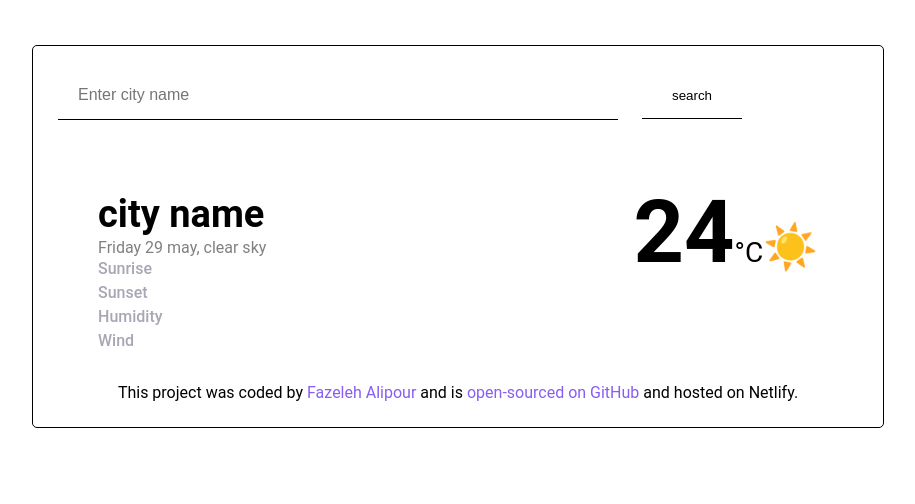
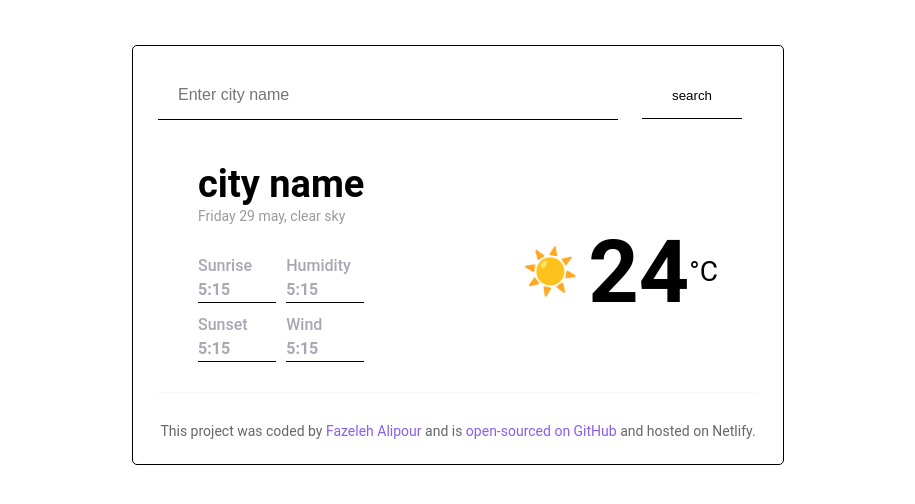
Before and after one commit to fazelehalipoor/weather-application, a plain HTML site: page index.html in a window 1280 px wide. Shown: the whole page, without its empty margins (182-1097 px from the left). Drawn offline with Linux system fonts and the light colour scheme.

Commit message:
Continue adding basic css

```diff
--- a/index.html
+++ b/index.html
@@ -29,16 +29,29 @@
             Friday 29 may, clear sky
           </p>
           <div class="weather-app-details">
-            <div>Sunrise</div>
-            <div>Sunset</div>
-            <div>Humidity</div>
-            <div>Wind</div>
+            <div>Sunrise
+              <br />
+              <strong>5:15</strong>
+            </div>
+            <div>Humidity
+              <br />
+              <strong>5:15</strong>
+            </div>
+            <div>Sunset
+              <br />
+              <strong>5:15</strong>
+            </div>
+            <div>Wind
+              <br />
+              <strong>5:15</strong>
+            </div>
           </div>
         </div>
 
-        <div>
-          <span class="weather-app-temperature ">24</span><span class="weatehr-app-unit">°C</span><span
-            class="weather-app-icon">☀️</span>
+        <div class="weather-app-temperature-container ">
+          <span class="weather-app-icon">☀️</span> <span class="weather-app-temperature ">24</span><span
+            class="weatehr-app-unit">°C</span>
+
         </div>
 
       </div>
--- a/src/style.css
+++ b/src/style.css
@@ -6,7 +6,7 @@ a {
   text-decoration: none;
 }
 .container {
-  max-width: 800px;
+  max-width: 600px;
   margin: 45px auto;
   display: block;
   padding: 25px;
@@ -17,7 +17,7 @@ header {
   padding: 0 0 30px 0;
 }
 .city-search-input {
-  width: 65%;
+  width: 70%;
   border: none;
   border-bottom: 1px solid #000;
   font-size: 16px;
@@ -30,8 +30,11 @@ header {
   padding: 15px 30px;
   background: #fff;
 }
-main {
-  padding: 30px 0;
+
+.weather-app-data {
+  display: flex;
+  justify-content: space-between;
+  padding: 0px 40px;
 }
 .city-name {
   margin: 0 auto;
@@ -41,18 +44,26 @@ main {
 }
 .current-day-details {
   margin: 0 auto;
-  color: rgba(0, 0, 0, 0.5);
+  color: rgba(0, 0, 0, 0.4);
+  font-size: 14px;
 }
-.weather-app-data {
-  display: flex;
-  justify-content: space-between;
-  padding: 0px 40px;
-}
+
 .weather-app-details {
+  display: grid;
+  grid-template-columns: 1fr 1fr;
+  grid-gap: 10px;
   font-size: 16px;
   color: rgba(39, 33, 66, 0.4);
   line-height: 24px;
   font-weight: 500;
+  margin: 30px 0px;
+}
+.weather-app-details div {
+  border-bottom: 1px solid #000;
+}
+.weather-app-temperature-container {
+  display: flex;
+  align-items: center;
 }
 .weather-app-temperature {
   font-size: 88px;
@@ -61,13 +72,15 @@ main {
 }
 
 .weatehr-app-unit {
-  margin-top: 16px;
   font-size: 28px;
 }
 .weather-app-icon {
-  font-size: 44px;
-  margin-top: 22px;
+  font-size: 45px;
 }
 footer {
+  border-top: 1px solid #f9f7fe;
+  padding: 30px 0 0 0;
   text-align: center;
+  font-size: 14px;
+  color: rgba(0, 0, 0, 0.6);
 }
```
